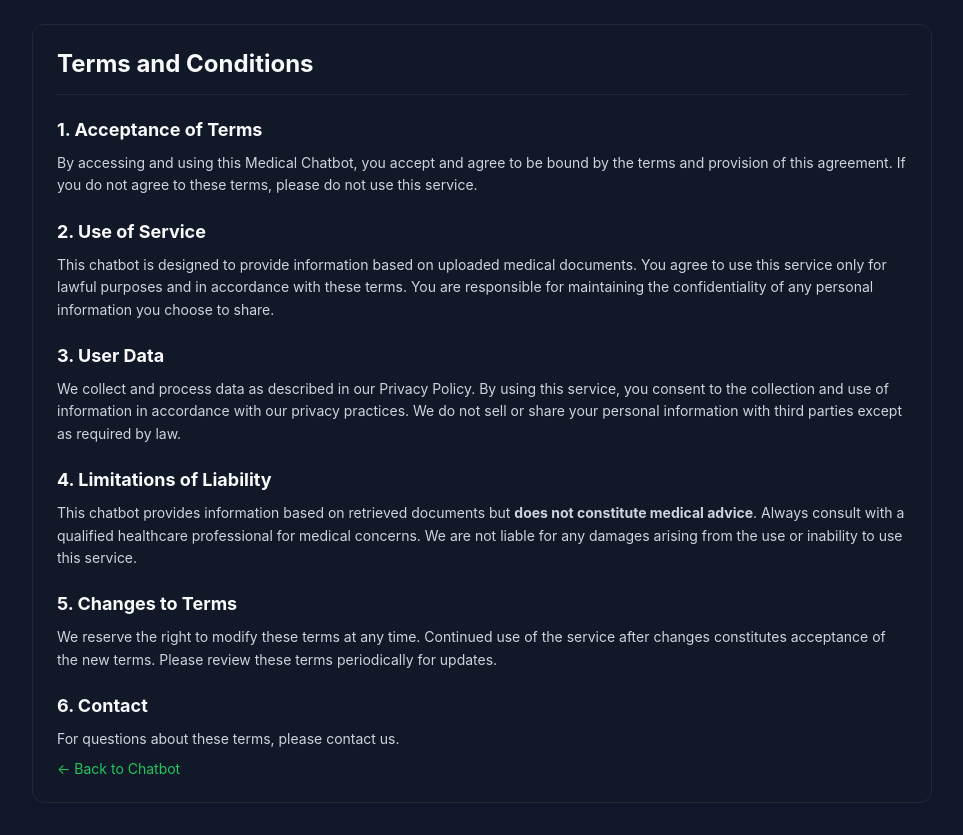
After one commit to bharatbushan03/medical-chatbot, a FastAPI app: template templates/terms.html in a window 1280 px wide. The commit adds this page. Shown: the whole page, without its empty margins (158-1121 px from the left). Run offline with FastAPI, Linux system fonts and the light colour scheme; the template is opened without the code that fills it, so the values that code supplies are empty.

Commit message:
Added T&C policy

```diff
--- a/app.py
+++ b/app.py
@@ -110,6 +110,11 @@ async def index(request: Request):
     return templates.TemplateResponse("index.html", {"request": request})
 
 
+@app.get('/terms', response_class=HTMLResponse)
+async def terms(request: Request):
+    return templates.TemplateResponse("terms.html", {"request": request})
+
+
 @app.post('/chat')
 async def chat(chat_request: ChatRequest):
     question = chat_request.question.strip()
--- a/templates/index.html
+++ b/templates/index.html
@@ -114,7 +114,7 @@
 
 		<p class="note">Not medical advice. Avoid sharing personal information.</p>
 		<p class="note">
-			<a href="#">Terms and conditions</a> | <a href="#">Privacy Policy</a>
+			<a href="/terms">Terms and conditions</a> | <a href="#">Privacy Policy</a>
 		</p>
 	</div>
 
--- /dev/null
+++ b/templates/terms.html
@@ -0,0 +1,119 @@
+<!DOCTYPE html>
+<html lang="en">
+<head>
+	<meta charset="UTF-8" />
+	<meta name="viewport" content="width=device-width, initial-scale=1.0" />
+	<title>Terms and Conditions - Medical Chatbot</title>
+	<style>
+		:root {
+			--bg: #0f172a;
+			--card: #111827;
+			--text: #f8fafc;
+			--muted: #cbd5e1;
+			--accent: #22c55e;
+			--border: #1f2937;
+		}
+
+		* { box-sizing: border-box; }
+
+		body {
+			margin: 0;
+			font-family: "Inter", "Segoe UI", sans-serif;
+			background: var(--bg);
+			color: var(--text);
+			min-height: 100vh;
+			display: flex;
+			justify-content: center;
+			padding: 24px 16px 32px;
+		}
+
+		.shell {
+			width: min(900px, 100%);
+			background: var(--card);
+			border: 1px solid var(--border);
+			border-radius: 12px;
+			padding: 24px;
+		}
+
+		header {
+			display: flex;
+			justify-content: space-between;
+			align-items: center;
+			margin-bottom: 24px;
+			padding-bottom: 16px;
+			border-bottom: 1px solid var(--border);
+		}
+
+		h1 {
+			font-size: 24px;
+			margin: 0;
+		}
+
+		h2 {
+			font-size: 18px;
+			margin: 24px 0 12px;
+			color: var(--text);
+		}
+
+		p {
+			line-height: 1.6;
+			font-size: 14px;
+			color: var(--muted);
+			margin: 8px 0;
+		}
+
+		a {
+			color: var(--accent);
+			text-decoration: none;
+		}
+
+		a:hover {
+			text-decoration: underline;
+		}
+
+		.back-link {
+			font-size: 14px;
+			margin-top: 24px;
+		}
+	</style>
+</head>
+<body>
+	<div class="shell">
+		<header>
+			<h1>Terms and Conditions</h1>
+		</header>
+
+		<section>
+			<h2>1. Acceptance of Terms</h2>
+			<p>By accessing and using this Medical Chatbot, you accept and agree to be bound by the terms and provision of this agreement. If you do not agree to these terms, please do not use this service.</p>
+		</section>
+
+		<section>
+			<h2>2. Use of Service</h2>
+			<p>This chatbot is designed to provide information based on uploaded medical documents. You agree to use this service only for lawful purposes and in accordance with these terms. You are responsible for maintaining the confidentiality of any personal information you choose to share.</p>
+		</section>
+
+		<section>
+			<h2>3. User Data</h2>
+			<p>We collect and process data as described in our Privacy Policy. By using this service, you consent to the collection and use of information in accordance with our privacy practices. We do not sell or share your personal information with third parties except as required by law.</p>
+		</section>
+
+		<section>
+			<h2>4. Limitations of Liability</h2>
+			<p>This chatbot provides information based on retrieved documents but <strong>does not constitute medical advice</strong>. Always consult with a qualified healthcare professional for medical concerns. We are not liable for any damages arising from the use or inability to use this service.</p>
+		</section>
+
+		<section>
+			<h2>5. Changes to Terms</h2>
+			<p>We reserve the right to modify these terms at any time. Continued use of the service after changes constitutes acceptance of the new terms. Please review these terms periodically for updates.</p>
+		</section>
+
+		<section>
+			<h2>6. Contact</h2>
+			<p>For questions about these terms, please contact us.</p>
+		</section>
+
+		<a href="/" class="back-link">&larr; Back to Chatbot</a>
+	</div>
+</body>
+</html>
```
